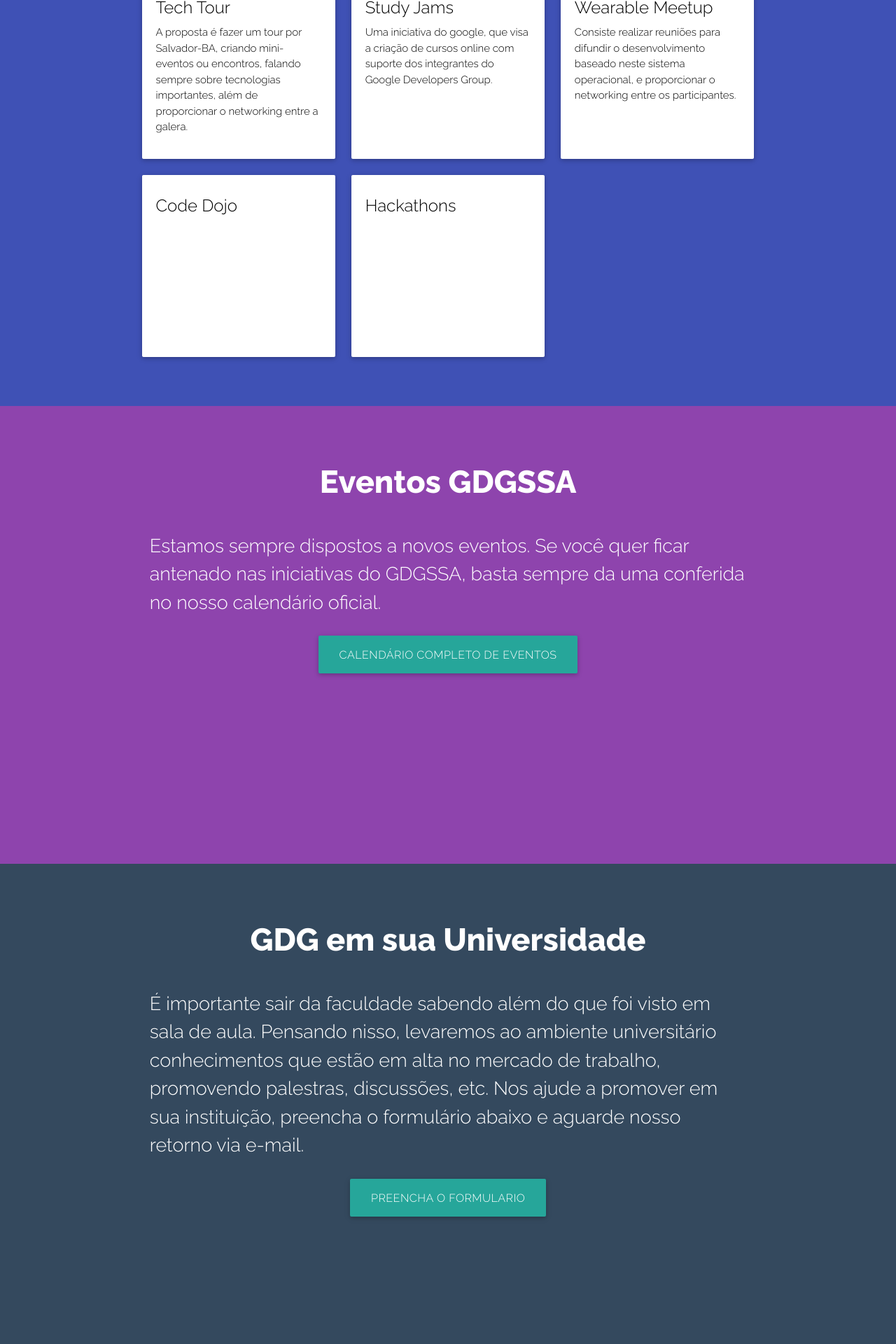
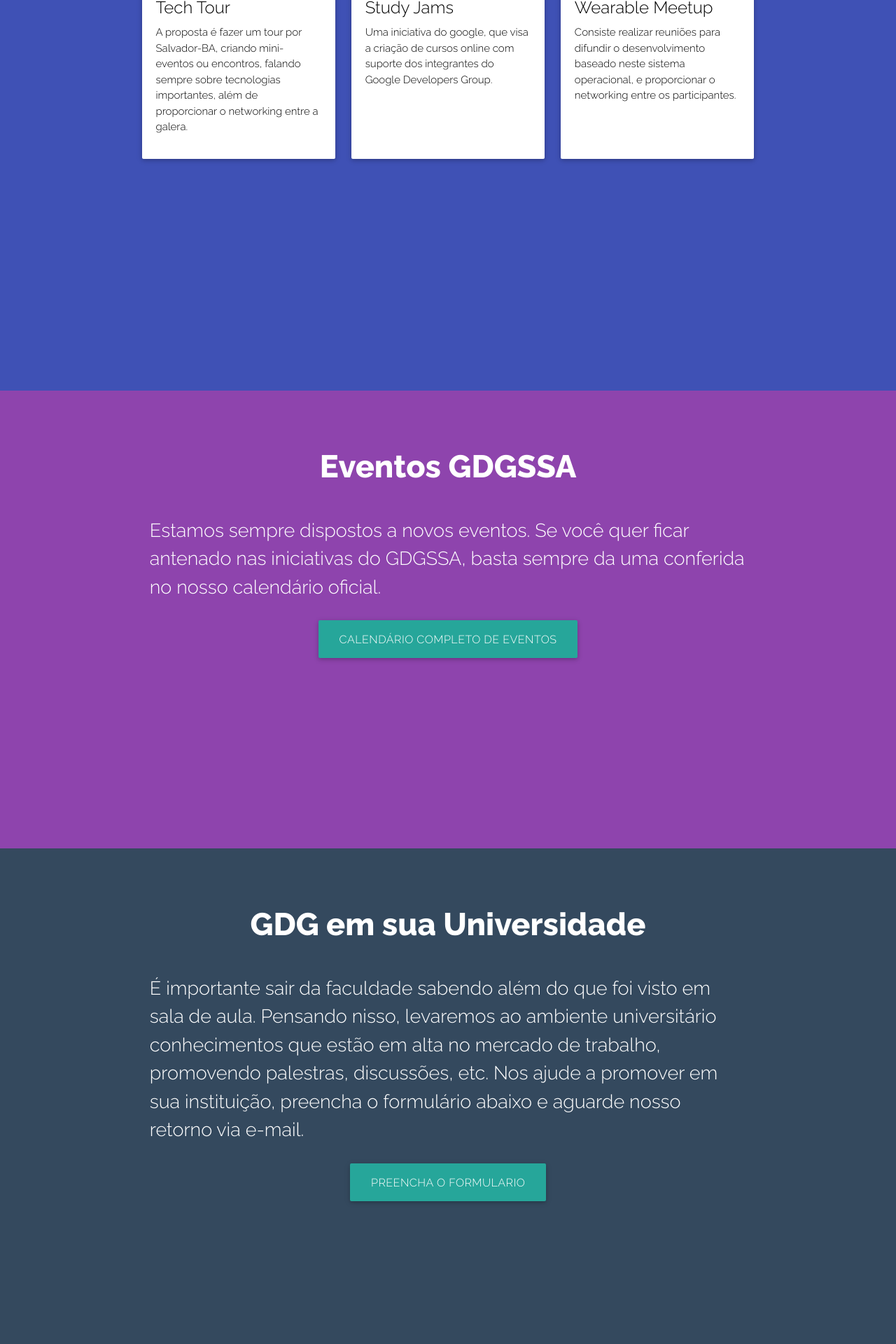
Before and after one commit to gdgssa/gdgssa.github.io, a Jekyll site: the page built from index.html, in a window 1280 px wide. Shown: the part 1459-3379 px from the top of the page at 70% size. Built offline with Jekyll 4.4.1, drawn with Linux system fonts in a browser that asks for light colours.

Commit message:
Removido cards não utilizados

```diff
--- a/_includes/work.html
+++ b/_includes/work.html
@@ -39,7 +39,7 @@
                 </div>
             </div>
 
-            <div class="col s12 m6 l4">
+            <!-- <div class="col s12 m6 l4">
                 <div class="card black-text">
 	                <div class="card-content">
 	                    <span class="card-title black-text" lang="en">Code Dojo</span>
@@ -58,7 +58,7 @@
                         <p class="card-text"></p>
                     </div>
                 </div>
-            </div>
+            </div> -->
         </div>
   	</div>
 </section>
```
